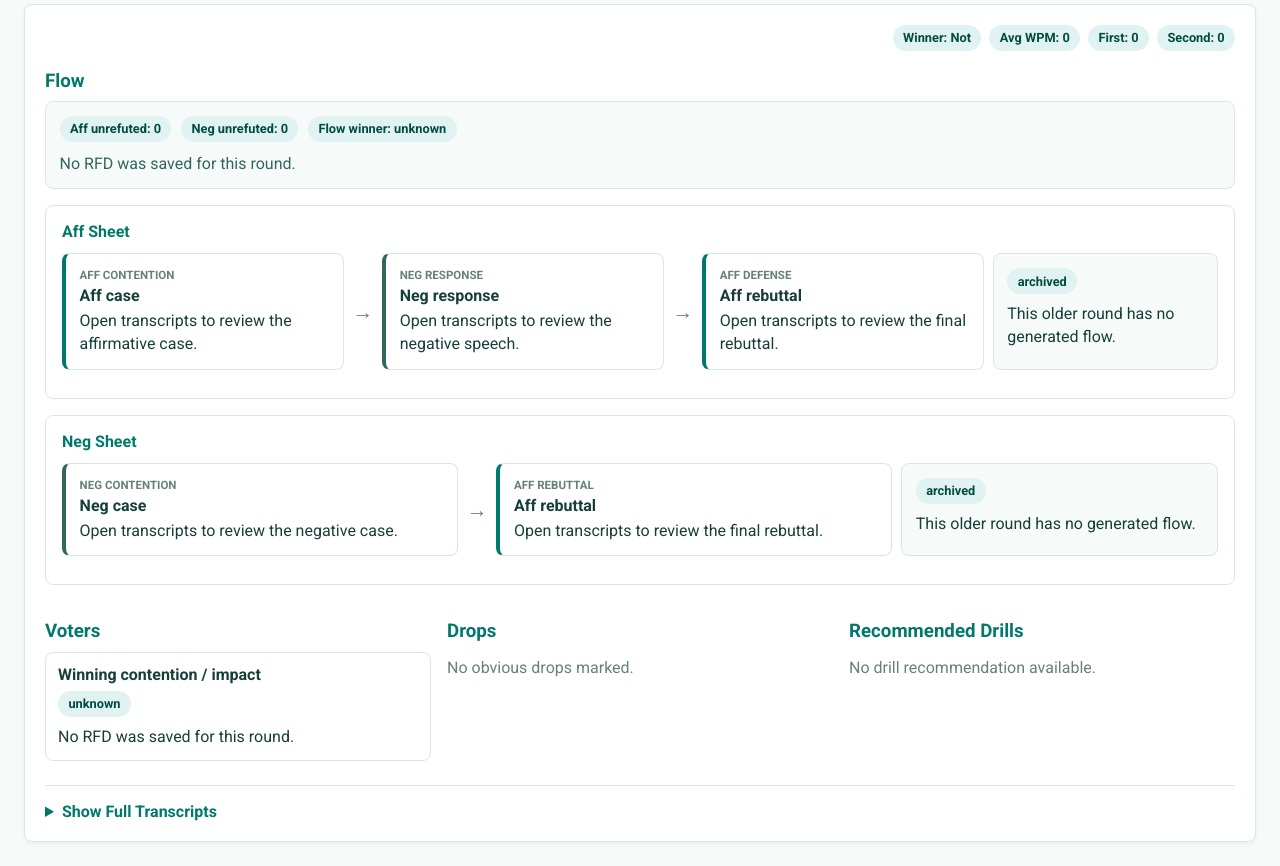
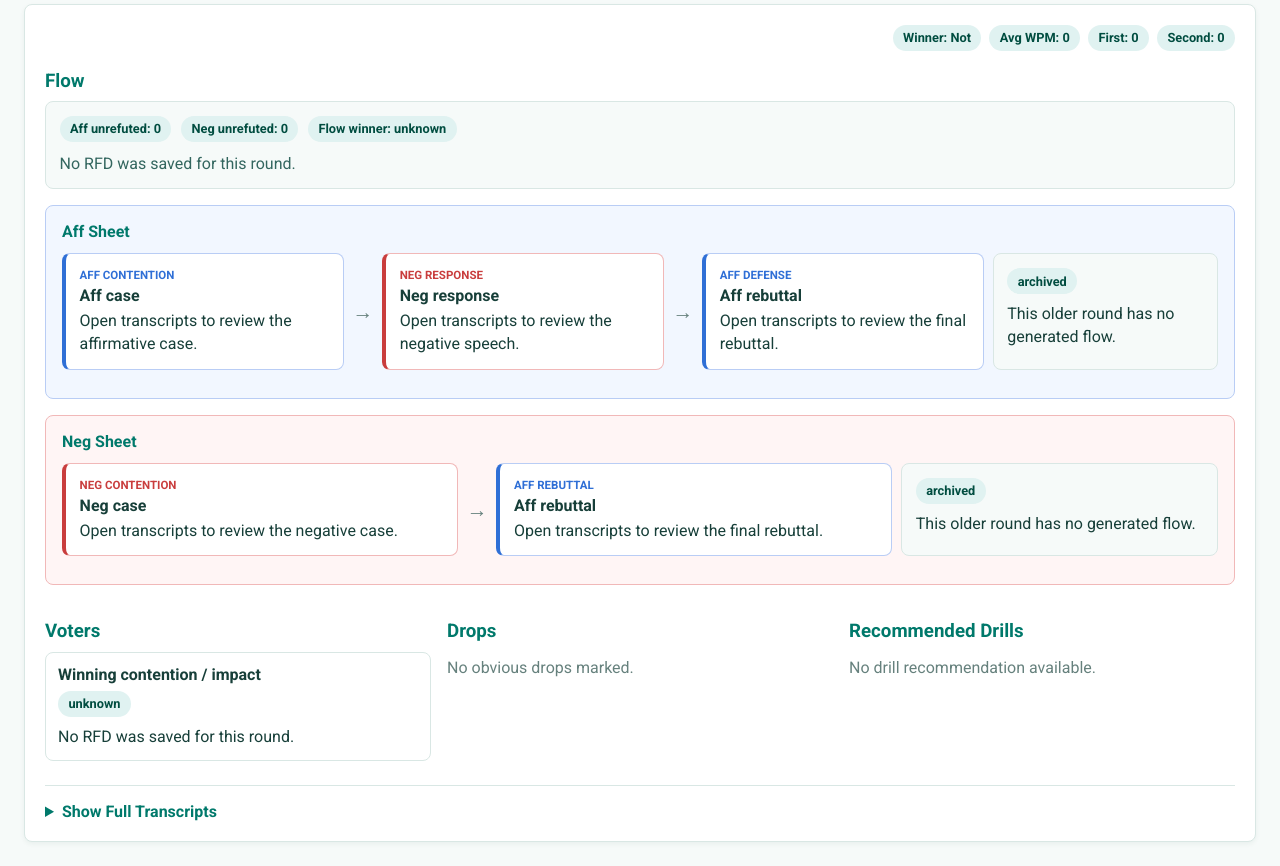
Before and after one commit to RutanshP/Debby, a Flask app: page /view_entries in a window 1280 px wide. Shown: the part 211-1077 px from the top of the page. Run offline with Flask 3, Linux system fonts and the light colour scheme; a database or web service that is not in the repository returns one stand-in record (values such as "Sample title").

Commit message:
Restyled Database

```diff
--- a/backend/debby.py
+++ b/backend/debby.py
@@ -215,6 +215,8 @@ def generate_round_flow(topic, aff_speech, neg_speech, aff_rebuttal, rfd):
                     "neg_sheet: max 4 rows. Each row has contention, aff_rebuttals, status, judge_note. "
                     "The neg sheet must flow NEG contention -> AFF rebuttals. "
                     "contention/responses/rebuttals/defense objects use tag and summary only. "
+                    "Do not create placeholder responses, rebuttals, or defenses. If no later answer exists, "
+                    "use an empty array; the app already has fixed wording for missing cells. "
                     "tag <= 8 words. summary <= 18 words. status must be unrefuted, refuted, or contested. "
                     "Mark a contention unrefuted only when the opposing side did not answer it. "
                     "ballot has aff_unrefuted, neg_unrefuted, winner, explanation. "
--- a/static/styles.css
+++ b/static/styles.css
@@ -585,6 +585,16 @@ textarea.topic {
     padding: 1rem;
 }
 
+.flow-sheet.aff-sheet {
+    background: #f2f7ff;
+    border-color: #b9cdf5;
+}
+
+.flow-sheet.neg-sheet {
+    background: #fff5f5;
+    border-color: #f1b8b8;
+}
+
 .flow-sheet h4 {
     margin: 0 0 0.75rem;
 }
@@ -608,17 +618,20 @@ textarea.topic {
 }
 
 .flow-card {
+    background: #ffffff;
     border: 1px solid #d9e7e4;
     border-radius: 0.5rem;
     padding: 0.85rem;
 }
 
 .flow-card.aff {
-    border-left: 4px solid #00796b;
+    border-color: #b9cdf5;
+    border-left: 4px solid #2f6fd6;
 }
 
 .flow-card.neg {
-    border-left: 4px solid #33665f;
+    border-color: #f1b8b8;
+    border-left: 4px solid #c93d3d;
 }
 
 .flow-card.missing {
@@ -627,11 +640,18 @@ textarea.topic {
 }
 
 .flow-card span {
-    color: #66817d;
     display: block;
     font-size: 0.72rem;
     font-weight: 700;
     text-transform: uppercase;
+}
+
+.flow-card.aff span {
+    color: #2f6fd6;
+}
+
+.flow-card.neg span {
+    color: #c93d3d;
 }
 
 .flow-card strong {
--- a/templates/view_entries.html
+++ b/templates/view_entries.html
@@ -74,7 +74,7 @@
                     </div>
 
                     <div class="flow-sheets">
-                        <section class="flow-sheet">
+                        <section class="flow-sheet aff-sheet">
                             <h4>Aff Sheet</h4>
                             {% for row in entry.flow.aff_sheet %}
                             <div class="flow-row aff-row">
@@ -134,7 +134,7 @@
                             {% endfor %}
                         </section>
 
-                        <section class="flow-sheet">
+                        <section class="flow-sheet neg-sheet">
                             <h4>Neg Sheet</h4>
                             {% for row in entry.flow.neg_sheet %}
                             <div class="flow-row neg-row">
```
